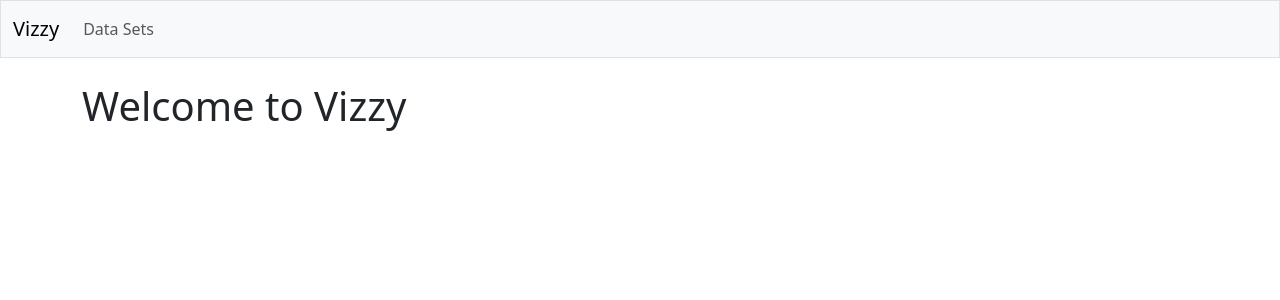
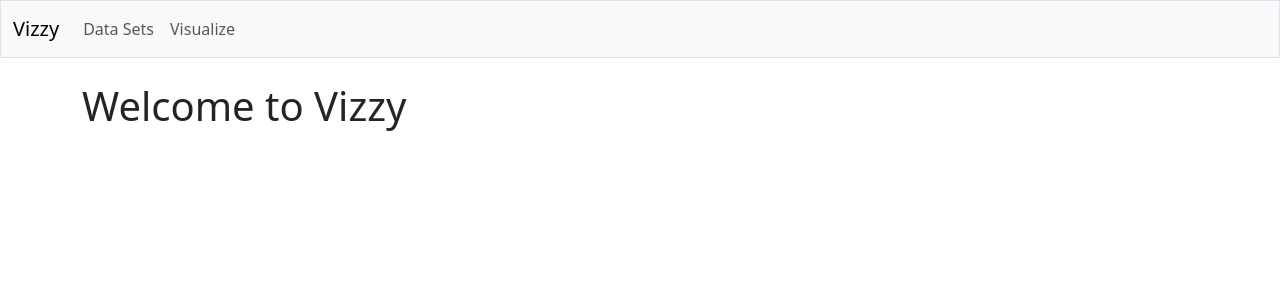
Before and after one commit to tommaho/vizzy_django, a Django app: page / in a window 1280 px wide. Shown: the top 300 px of the page. Run offline with Django 5.2, Linux system fonts and the light colour scheme; some libraries are stand-ins or nearby versions.

Commit message:
templates

```diff
--- a/vizzy/templates/vizzy/base.html
+++ b/vizzy/templates/vizzy/base.html
@@ -1,5 +1,6 @@
 <!doctype html>
 <html lang="en">
+
 <head>
     <meta charset="utf-8">
     <meta name="viewport" content="width=device-width, initial-scale=1">
@@ -10,16 +11,15 @@
     {% bootstrap_javascript %}
 
 </head>
+
 <body>
 
     <nav class="navbar navbar-expand-md navbar-light bg-light mb-4 border">
         <div class="container-fluid">
             <a class="navbar-brand" href="{% url 'vizzy:index' %}">
                 Vizzy</a>
-
-       <button class="navbar-toggler" type="button" data-bs-toggle="collapse"
-            data-bs-target="#navbarCollapse" aria-controls="navbarCollapse"
-            aria-expanded="false" aria-label="Toggle navigation">
+            <button class="navbar-toggler" type="button" data-bs-toggle="collapse" data-bs-target="#navbarCollapse"
+                aria-controls="navbarCollapse" aria-expanded="false" aria-label="Toggle navigation">
                 <span class="navbar-toggler-icon"></span>
             </button>
 
@@ -27,7 +27,10 @@
                 <ul class="navbar-nav me-auto mb-2 mb-md-0">
                     <li class="nav-item">
                         <a class="nav-link" href="{% url 'vizzy:datasets' %}">
-                  Data Sets</a></li>
+                            Data Sets</a>
+                    </li>
+                    <a class="nav-link" href="{% url 'vizzy:visualize' %}">
+                        Visualize</a></li>
                 </ul> <!-- End of links on left side of navbar -->
             </div> <!-- Closes collapsible parts of navbar -->
 
@@ -39,4 +42,5 @@
     </div>
 
 </body>
+
 </html>
--- /dev/null
+++ b/vizzy/templates/vizzy/visualize.html
@@ -0,0 +1,5 @@
+{% extends 'vizzy/base.html' %}
+
+{% block content %}
+<h1>Visualize</h1>
+{% endblock content %}
--- a/vizzy/urls.py
+++ b/vizzy/urls.py
@@ -11,5 +11,7 @@ urlpatterns = [
     path('', views.index, name='index'),
     # Datasets
     path('datasets/', views.datasets, name='datasets'),
+    # Visualize
+     path('visualize/', views.visualize, name='visualize'),
 
 ]
--- a/vizzy/views.py
+++ b/vizzy/views.py
@@ -9,3 +9,7 @@ def index(request):
 def datasets(request):
     """Datasets page"""
     return render(request, 'vizzy/datasets.html')
+
+def visualize(request):
+    """Vizualization page"""
+    return render(request, 'vizzy/visualize.html')
```
Lines whose indentation alone changed are shown as unchanged.
